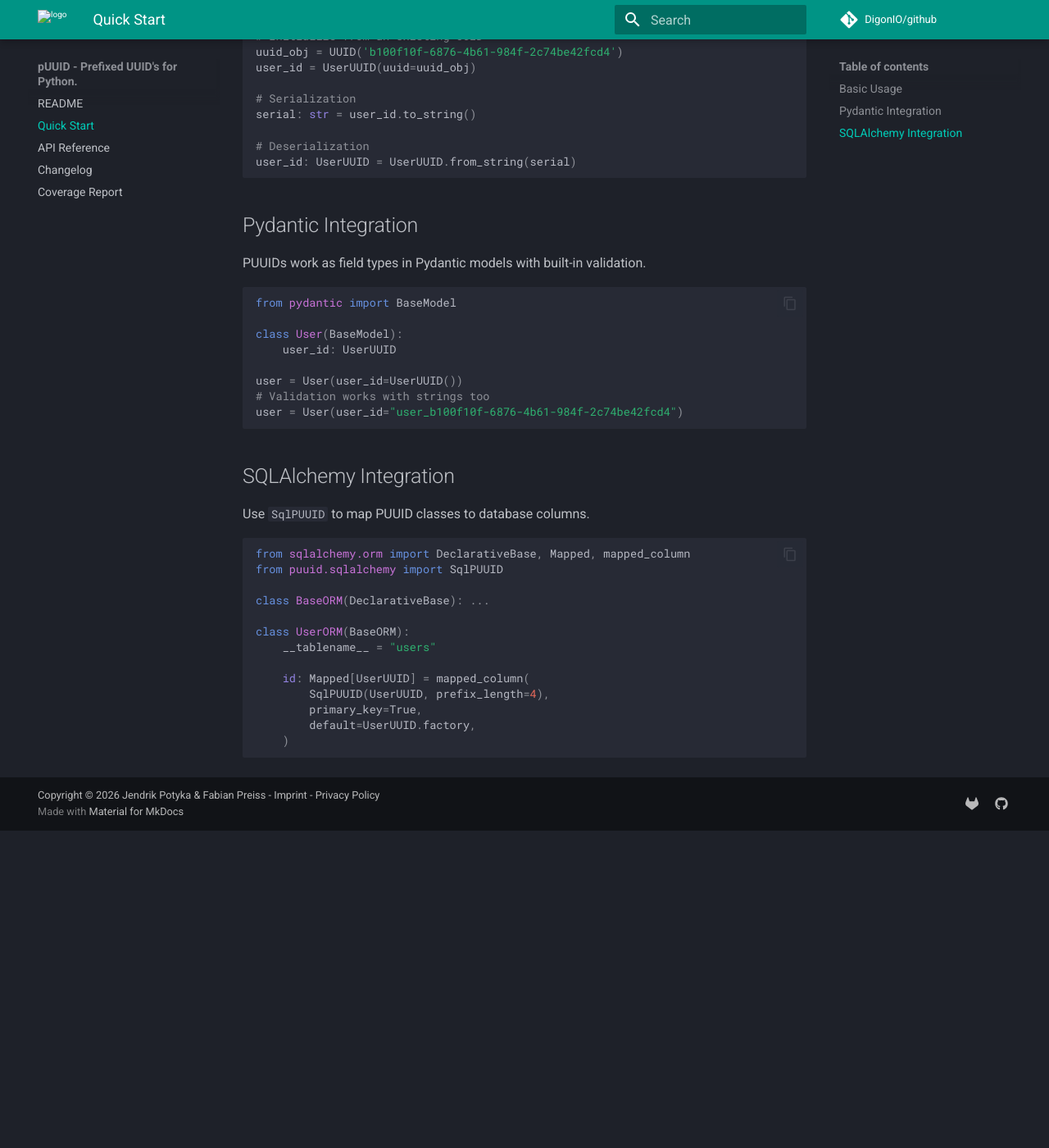
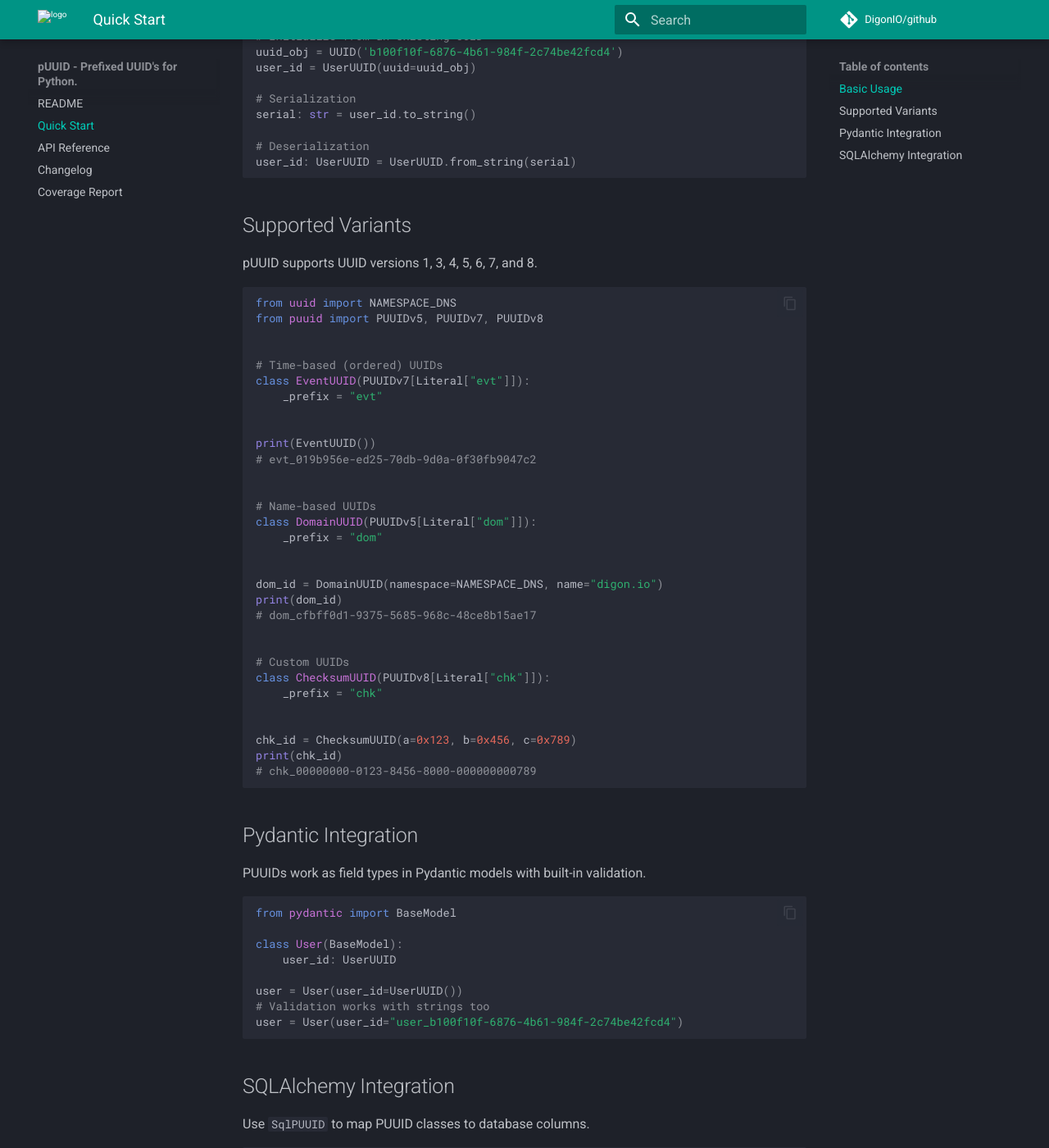
Before and after one commit to DigonIO/pUUID, an MkDocs documentation site: the page built from docs/pages/quick_start.md, in a window 1280 px wide and 1400 px high, scrolled down 695 px. Shown: the whole window at 82% size. Built offline with MkDocs 1.6.1 and Material for MkDocs 9.7.7, drawn with Linux system fonts in a browser that asks for light colours; nearby versions of some CDN libraries; library files that are not in the unit come from our copies; plug-ins that fetch from the network failed and are left out; comment, search, counter and statistics services are not loaded; before the commit the page ends 1708 px from its top, so only the background shows below that.

Commit message:
docs: add UUID v8 to features and expand quick start with variant examples
Updated the README to reflect support for UUID version 8 and added a new
"Supported Variants" section to the quick start guide. This documentation
update includes code examples demonstrating the usage of:
- PUUIDv7 (Time-based/ordered)
- PUUIDv5 (Name-based/namespaced)
- PUUIDv8 (Custom/vendor-specific)

Co-authored-by: Jendrik Potyka <jpotyka@digon.io>

````diff
--- a/docs/pages/quick_start.md
+++ b/docs/pages/quick_start.md
@@ -44,6 +44,44 @@
 user_id: UserUUID = UserUUID.from_string(serial)
 ```
 
+## Supported Variants
+
+pUUID supports UUID versions 1, 3, 4, 5, 6, 7, and 8.
+
+```{.python continuation}
+from uuid import NAMESPACE_DNS
+from puuid import PUUIDv5, PUUIDv7, PUUIDv8
+
+
+# Time-based (ordered) UUIDs
+class EventUUID(PUUIDv7[Literal["evt"]]):
+    _prefix = "evt"
+
+
+print(EventUUID())
+# evt_019b956e-ed25-70db-9d0a-0f30fb9047c2
+
+
+# Name-based UUIDs
+class DomainUUID(PUUIDv5[Literal["dom"]]):
+    _prefix = "dom"
+
+
+dom_id = DomainUUID(namespace=NAMESPACE_DNS, name="digon.io")
+print(dom_id)
+# dom_cfbff0d1-9375-5685-968c-48ce8b15ae17
+
+
+# Custom UUIDs
+class ChecksumUUID(PUUIDv8[Literal["chk"]]):
+    _prefix = "chk"
+
+
+chk_id = ChecksumUUID(a=0x123, b=0x456, c=0x789)
+print(chk_id)
+# chk_00000000-0123-8456-8000-000000000789
+```
+
 ## Pydantic Integration
 
 PUUIDs work as field types in Pydantic models with built-in validation.
````
Also changed, not shown: README.md.
